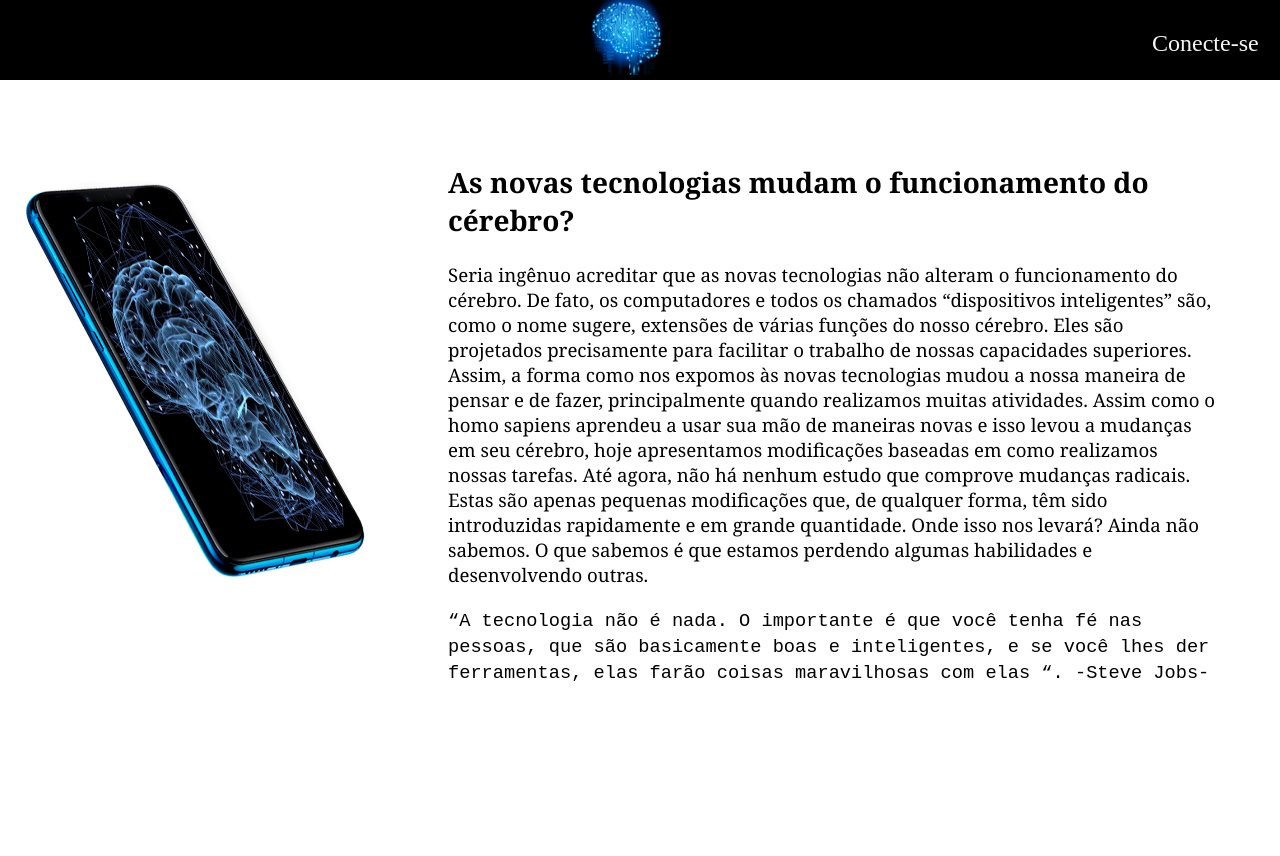
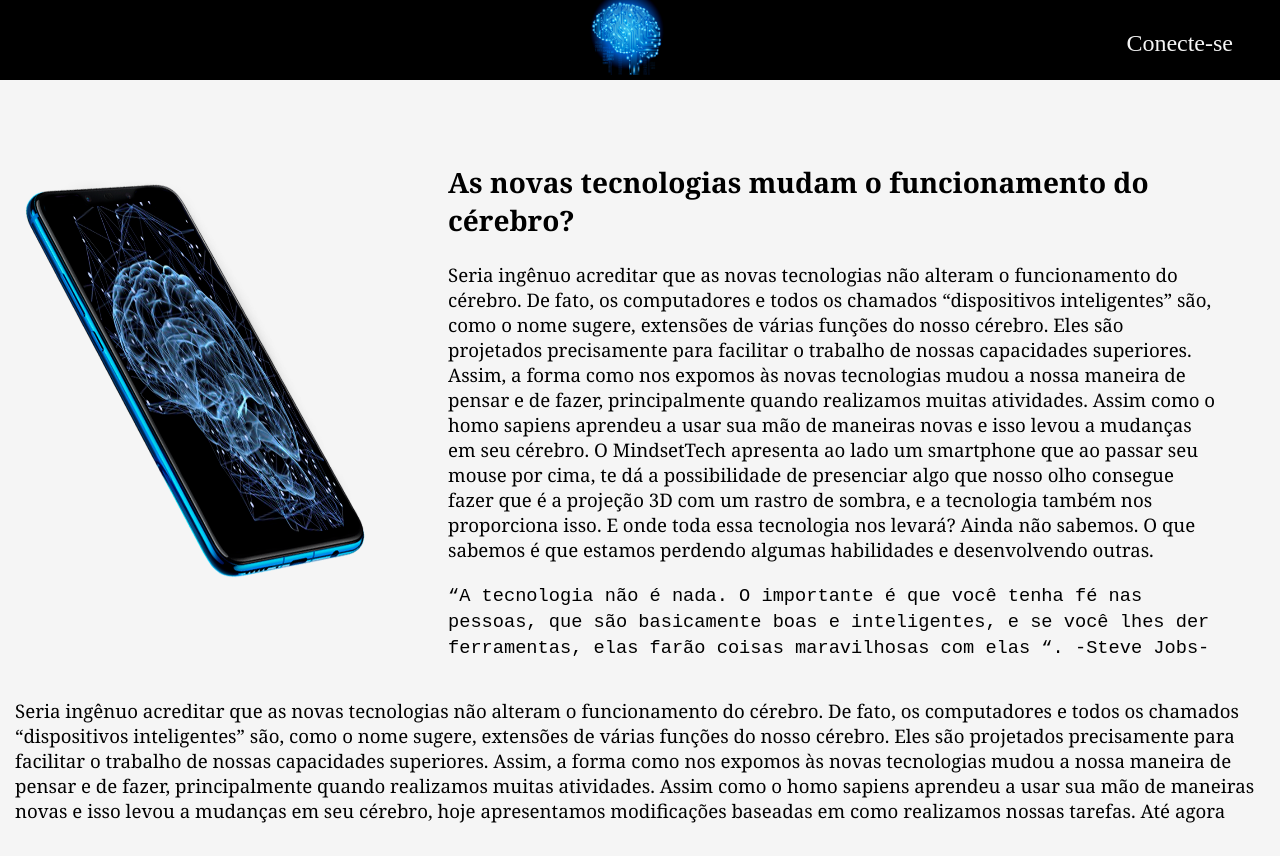
Before and after one commit to ricardomalan/PI-SitePessoal, a plain HTML site: page Telainicial.html in a window 1280 px wide. Before the commit the page ends 800 px from the top, so only its background shows below. Drawn offline with Linux system fonts and the light colour scheme.

Commit message:
Modificações na tela inicial

```diff
--- a/Telainicial.html
+++ b/Telainicial.html
@@ -36,13 +36,22 @@
         <h2>As novas tecnologias mudam o funcionamento do cérebro?</h2>
         <p>
             Seria ingênuo acreditar que as novas tecnologias não alteram o funcionamento do cérebro. De fato, os computadores e todos os chamados “dispositivos inteligentes” são, como o nome sugere, extensões de várias funções do nosso cérebro. Eles são projetados precisamente para facilitar o trabalho de nossas capacidades superiores.
-            Assim, a forma como nos expomos às novas tecnologias mudou a nossa maneira de pensar e de fazer, principalmente quando realizamos muitas atividades. Assim como o homo sapiens aprendeu a usar sua mão de maneiras novas e isso levou a mudanças em seu cérebro, hoje apresentamos modificações baseadas em como realizamos nossas tarefas.
-            Até agora, não há nenhum estudo que comprove mudanças radicais. Estas são apenas pequenas modificações que, de qualquer forma, têm sido introduzidas rapidamente e em grande quantidade. Onde isso nos levará? Ainda não sabemos. O que sabemos é que estamos perdendo algumas habilidades e desenvolvendo outras.
+            Assim, a forma como nos expomos às novas tecnologias mudou a nossa maneira de pensar e de fazer, principalmente quando realizamos muitas atividades. Assim como o homo sapiens aprendeu a usar sua mão de maneiras novas e isso levou a mudanças em seu cérebro.
+            O MindsetTech apresenta ao lado um smartphone que ao passar seu mouse por cima, te dá a possibilidade de presenciar algo que nosso olho consegue fazer que é a projeção 3D com um rastro de sombra, e a tecnologia também nos proporciona isso.
+            E onde toda essa tecnologia nos levará? Ainda não sabemos. O que sabemos é que estamos perdendo algumas habilidades e desenvolvendo outras.
         </p>
         <span>
             “A tecnologia não é nada. O importante é que você tenha fé nas pessoas, que são basicamente boas e inteligentes, e se você lhes der ferramentas, elas farão coisas maravilhosas com elas “.
             -Steve Jobs-
         </span>
     </div>
+
+    <div class="text-2">
+        <p>
+            Seria ingênuo acreditar que as novas tecnologias não alteram o funcionamento do cérebro. De fato, os computadores e todos os chamados “dispositivos inteligentes” são, como o nome sugere, extensões de várias funções do nosso cérebro. Eles são projetados precisamente para facilitar o trabalho de nossas capacidades superiores.
+            Assim, a forma como nos expomos às novas tecnologias mudou a nossa maneira de pensar e de fazer, principalmente quando realizamos muitas atividades. Assim como o homo sapiens aprendeu a usar sua mão de maneiras novas e isso levou a mudanças em seu cérebro, hoje apresentamos modificações baseadas em como realizamos nossas tarefas.
+            Até agora
+        </p>
+    </div>
 </body>
 </html>
--- a/css/style-inicial.css
+++ b/css/style-inicial.css
@@ -1,7 +1,8 @@
 body {
     margin: 0;
     padding: 0;
-    overflow: hidden;
+    overflow-x: hidden;
+    background-color: whitesmoke;
 }
 .barra {
     position: relative;
@@ -18,7 +19,7 @@ body {
 .conectar {
     position: absolute;
     margin-top: 30px;
-    margin-left: 90vw;
+    margin-left: 88vw;
     font-size: 18pt;
 
 }
@@ -28,7 +29,6 @@ body {
 }
 .box {
     position: relative;
-    display: flex;
     top: 100px;
     left: 20px;
     padding: 0;
@@ -74,3 +74,9 @@ body {
 .text-1 span {
     font-family: 'Courier New', Courier, monospace;
 }
+.text-2 {
+    margin: 180px 0 0 0;
+    padding: 15px;
+    font-family: Georgia, 'Times New Roman', Times, serif;
+    font-size: 14pt;
+}
--- a/style-popup.css
+++ b/style-popup.css
@@ -4,6 +4,7 @@
 }
 body {
     background: black;
+    overflow: hidden;
 }
 .logo{
     height: 100vh;
```
